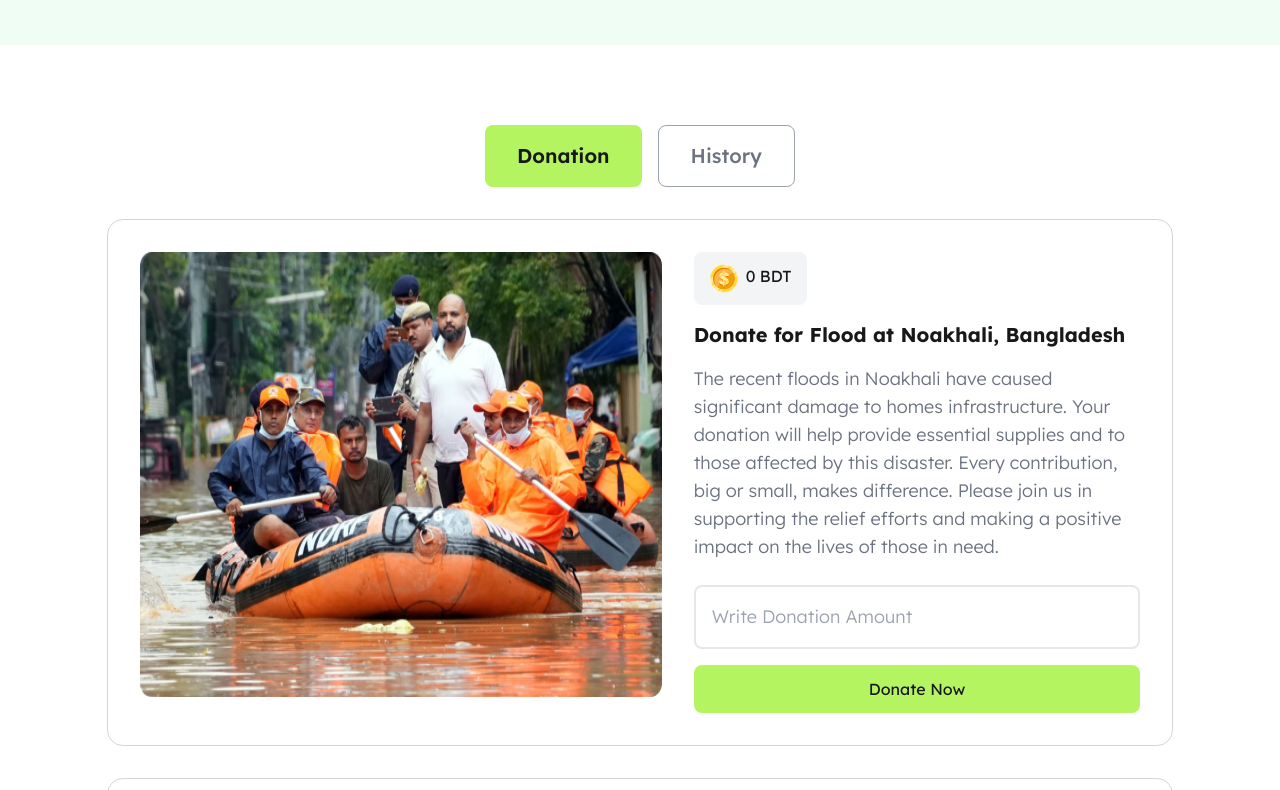
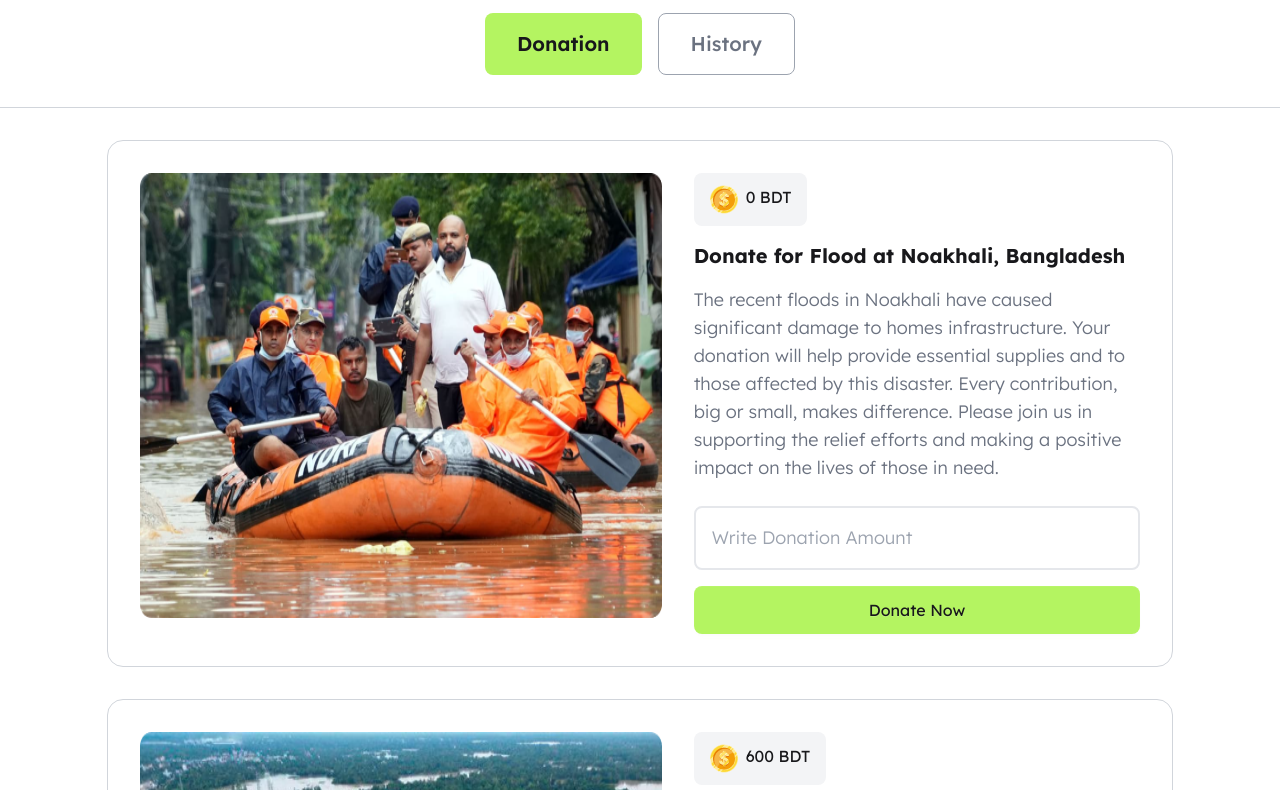
Before and after one commit to Shafkatahmad/mi5-mo29-B10A5-DOM-Quest-Build-and-Manipulate, a plain HTML site: page index.html in a window 1280 px wide. Shown: the part 99-889 px from the top of the page. Drawn offline with nearby package versions, Linux system fonts and the light colour scheme.

Commit message:
sticky top header

```diff
--- a/index.html
+++ b/index.html
@@ -27,8 +27,8 @@
     </style>
   </head>
   <body class="font">
-    <header>
-      <nav class="bg-green-50 h-36 py-6">
+    <header id="header" class="sticky top-0 border-b border-gray-300 mb-8">
+      <nav id="navbar" class="bg-green-50 h-20 py-3">
         <div class="navbar px-5 lg:px-20">
           <div class="navbar-start">
             <div>
@@ -53,7 +53,7 @@
       </nav>
 
       <!-- banner -->
-      <div class="flex justify-center gap-4 mt-20 mb-8">
+      <div class="flex justify-center gap-4 py-8">
         <button class="bg-[#B4F461] text-xl font-semibold px-8 py-4 rounded-lg">
           Donation
         </button>
@@ -240,6 +240,12 @@
       </div>
     </main>
 
+    <!-- History Section -->
+    <section id="history">
+      <!-- border border-gray-300 rounded-lg p-8 mb-5 -->
+      <div id="history-list" class="w-5/6 mx-auto"></div>
+    </section>
+
     <footer class="bg-green-50 h-36"></footer>
 
     <script src="./js/utilities.js"></script>
--- a/js/index.js
+++ b/js/index.js
@@ -1,3 +1,25 @@
+//
+window.addEventListener('scroll', function() {
+  const header = document.getElementById('header');
+  const navbar = document.getElementById('navbar');
+
+  if(window.scrollY > 10) {
+    header.classList.add('backdrop-blur-md');
+    navbar.classList.remove('bg-green-50');
+  }
+  else {
+    header.classList.remove('backdrop-blur-md');
+    navbar.classList.add('bg-green-50');
+  }
+})
+
 // document.getElementById('button-donate-1').addEventListener('click', function() {
 //   isValidAmount('donate-input-1', 'my_modal_1');
 // });
+
+// History
+const historyItem = document.createElement('div');
+historyItem.className = "border border-gray-300 rounded-lg p-8 mb-5";
+historyItem.innerHTML = `
+  <p></p>
+`
```
